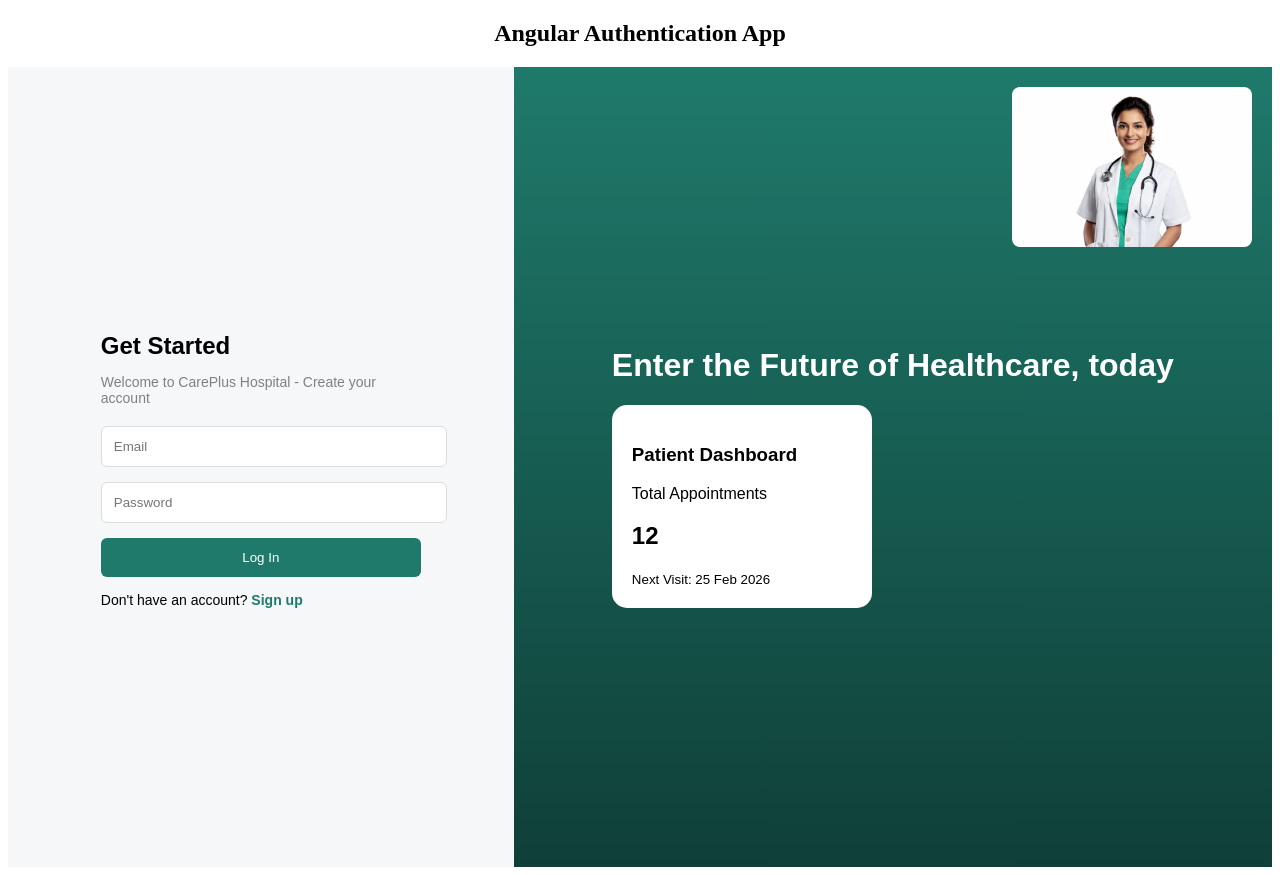
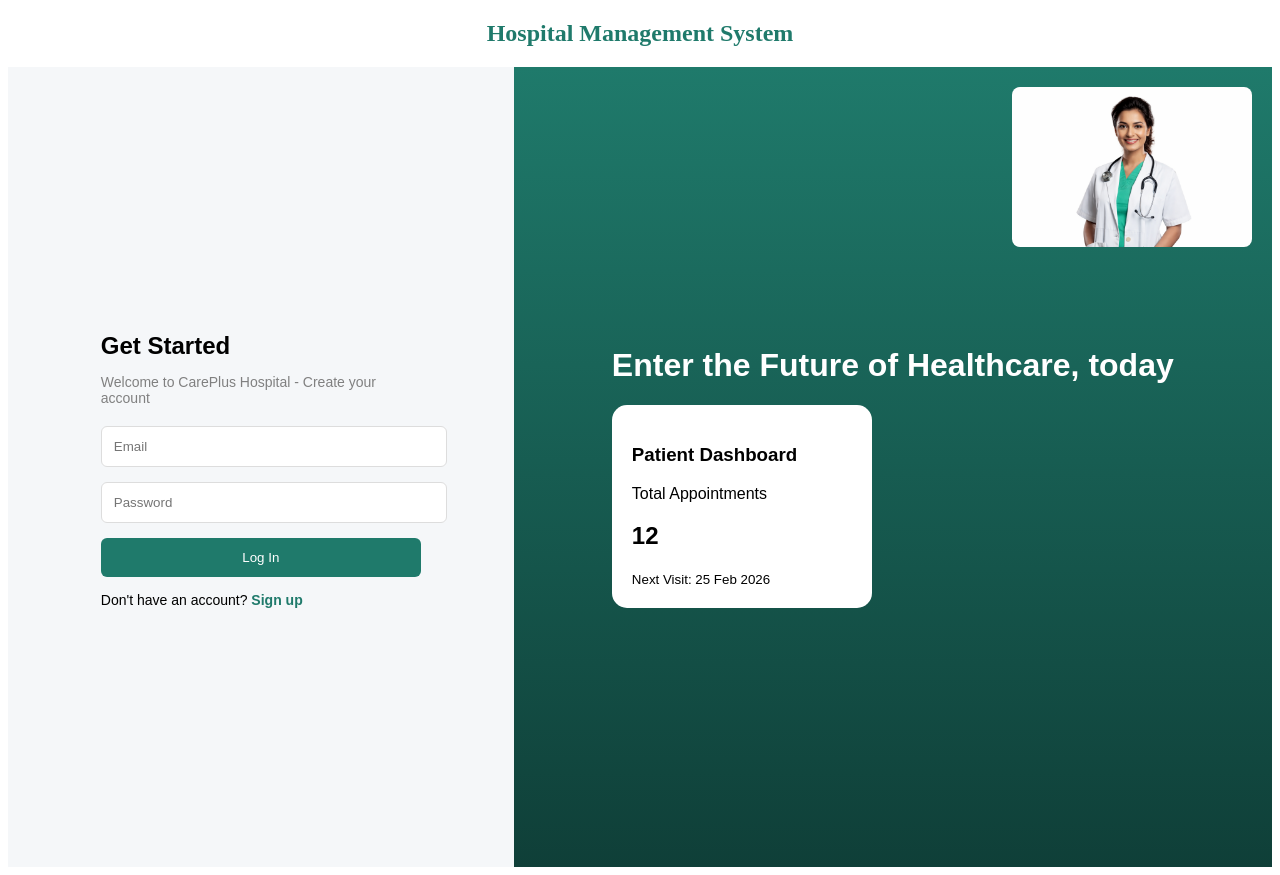
Before and after one commit to Gundala-GreeshmaSai/HIS-Project, an Angular app: page /login in a window 1280 px wide. Built offline with nearby package versions, Linux system fonts and the light colour scheme.

Commit message:
title updated

```diff
--- a/src/app/app.ts
+++ b/src/app/app.ts
@@ -6,8 +6,14 @@ import { RouterOutlet } from '@angular/router';
   standalone: true,
   imports: [RouterOutlet],
   template: `
-    <h2 style="text-align:center">Angular Authentication App</h2>
+    <h2 class="title"><b>Hospital Management System</b></h2>
     <router-outlet></router-outlet>
-  `
+  `,
+  styles: [`
+    .title {
+      text-align: center;
+      color: #1f7a6b;
+    }
+  `]
 })
 export class App {}
```
